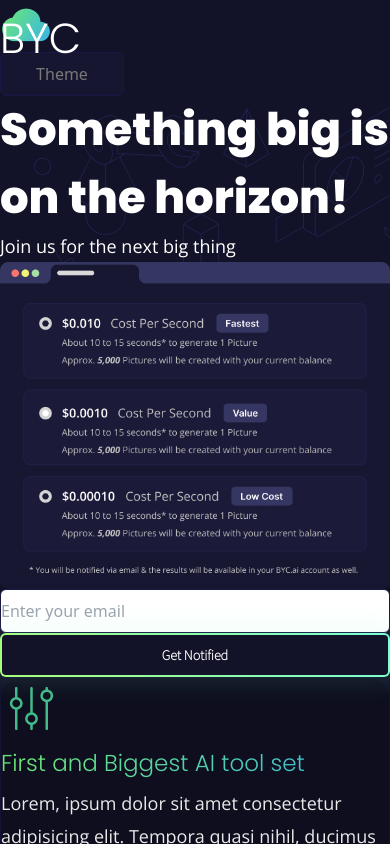
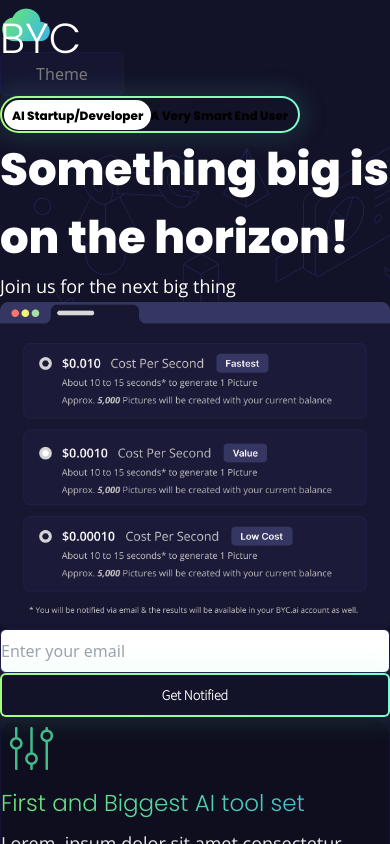
Before and after one commit to Harisborialas/Commingsoon-page, a Next.js app: page / in a window 390 px wide. Shown: the top 844 px of the page. Built offline with nearby package versions, Linux system fonts and the light colour scheme.

Commit message:
i add some new div's

```diff
--- a/Components/commingSoonPage.js
+++ b/Components/commingSoonPage.js
@@ -14,7 +14,7 @@ const initState = {
 const CommingSoonPage = () => {
   const [state, setState] = useState(initState);
   const { values, isloading } = state;
-  const [isActive, setIsActive] = useState(false);
+  const [clicked, setClicked] = useState(false);
 
   const onSubmit = async () => {
     const emailRegex = /^[^\s@]+@[^\s@]+\.[^\s@]+$/;
@@ -64,7 +64,9 @@ const CommingSoonPage = () => {
     document.body.classList.remove("dark");
     document.body.classList.add("light");
   };
-
+  function handleClick() {
+    setClicked(true);
+  }
 
   return (
     <>
@@ -114,9 +116,17 @@ const CommingSoonPage = () => {
               </div>
             </nav>
           </div>
-          <div className="row" >
-            <div className="col-12" id="tooglebtnrow">
-
+          <div className="row p-2">
+            <div
+              className="col-12 p-2 d-flex justify-center"
+              id="tooglebtnrow">
+              <div class="toggle-button">
+                <input type="checkbox" id="toggle" class="toggle-input" />
+                <label for="toggle" class="toggle-label">
+                  <span class="toggle-text-on">AI Startup/Developer</span>
+                  <span class="toggle-text-off">A Very Smart End User</span>
+                </label>
+              </div>
             </div>
           </div>
 
@@ -134,8 +144,7 @@ const CommingSoonPage = () => {
                   <div className="row" id="rowheading">
                     <div className="col-12 pt-5">
                       <h1 className=" font-bold " id="heading">
-                        Something big is on
-                        the horizon!
+                        Something big is on the horizon!
                       </h1>
                       <p className="text-2xl font-bold " id="paragraph">
                         Join us for the next big thing
--- a/styles/globals.css
+++ b/styles/globals.css
@@ -217,8 +217,6 @@ body.dark #mainpage {
   color: #f5f5f5;
 }
 
-
-
 /* ------------------Dropdown---------------------- */
 #Theme {
   font-family: "Poppins";
@@ -266,6 +264,104 @@ body.dark #mainpage {
   display: block;
 }
 /* -------------------------------------------- */
+/* ___________________________Toogle btn start___________ */
+
+.toggle-button {
+  display: inline-block;
+  position: relative;
+  width: 500px;
+  height: 34px;
+}
+
+.toggle-input {
+  display: none;
+}
+
+.toggle-label {
+  display: block;
+  width: 100%;
+  height: 37px;
+  box-shadow: 0px 0px 23px 8px rgba(120, 255, 214, 0.1);
+  border-radius: 56.07px;
+  position: relative;
+  cursor: pointer;
+  transition: background-color 0.3s ease;
+  /* color: #ffffff; */
+  background: transparent;
+  padding: 0.5rem 1rem;
+  background-image: linear-gradient(90deg, #121228, #121228),
+    linear-gradient(45deg, #a8ff78, #78ffd6);
+  background-clip: padding-box, border-box;
+  background-origin: border-box;
+  border: 2px solid transparent;
+}
+
+.toggle-label:before {
+  content: "";
+  display: block;
+  position: absolute;
+  top: 2px;
+  left: 2px;
+  width: 226px;
+  height: 30px;
+  background: #ffffff;
+  border-radius: 56.07px;
+  transition: all 0.3s ease;
+}
+
+.toggle-text-on,
+.toggle-text-off {
+  position: absolute;
+  top: 50%;
+  transform: translateY(-50%);
+  font-family: "Poppins";
+  font-style: normal;
+  font-weight: 600;
+  font-size: 18px;
+  line-height: 25px;
+  /* color: #121228; */
+}
+
+.toggle-text-on {
+  left: 10px;
+}
+
+.toggle-text-off {
+  right: 10px;
+}
+
+.toggle-input:checked + .toggle-label:before {
+  transform: translateX(266px);
+}
+
+/* ___________________________Toogle btn end________________ */
+@media screen and (max-width: 570px) {
+
+.toggle-button {
+  width: 300px;
+}
+  .toggle-label:before {
+    width: 147px;
+  }
+
+  .toggle-text-on,
+  .toggle-text-off {
+    font-weight: 600;
+    font-size: 12px;
+  }
+
+  .toggle-text-on {
+    left: 10px;
+  }
+
+  .toggle-text-off {
+    right: 10px;
+  }
+
+  .toggle-input:checked + .toggle-label:before {
+    transform: translateX(145px);
+  }
+}
 
 @media screen and (max-width: 990px) {
   #imgmain2 {
```
